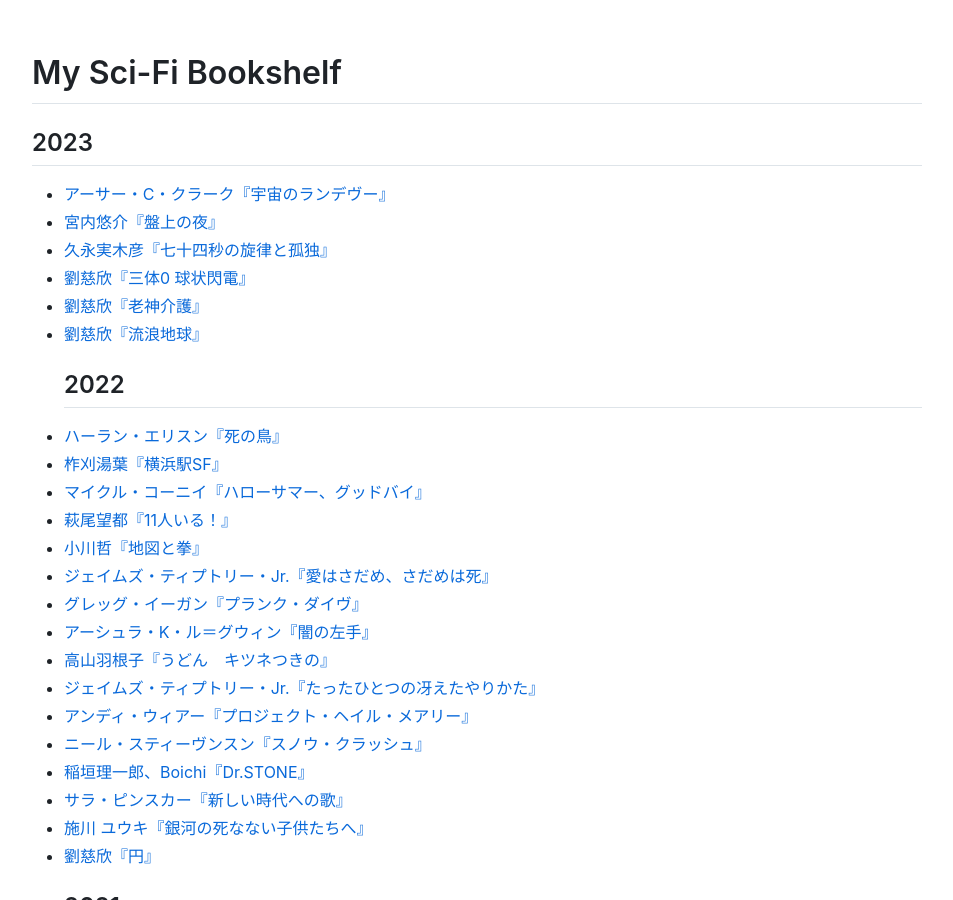
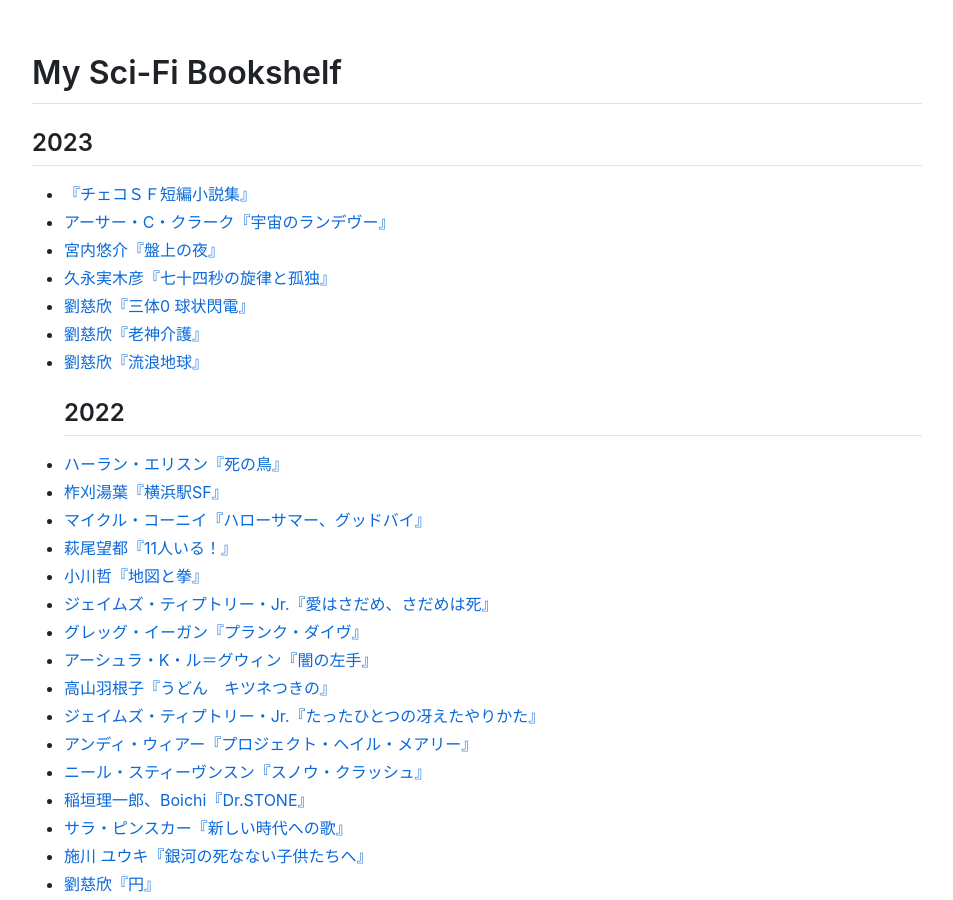
Before and after one commit to sankichi92/sankichi.net, a Jekyll site: the page built from sci-fi.md, in a window 1280 px wide and 900 px high. Shown: the whole window, without its empty margins (163-1116 px from the left). Built offline with Jekyll 4.4.1, drawn with Linux system fonts in a browser that asks for light colours; nearby versions of some CDN libraries; our own code applies the rules of GitHub Pages for plain Markdown files.

Commit message:
『チェコＳＦ短編小説集』

```diff
--- a/_data/sci-fi-bookshelf.yml
+++ b/_data/sci-fi-bookshelf.yml
@@ -1,3 +1,8 @@
+- title: チェコＳＦ短編小説集
+  author:
+  asin: B07J23RHJT
+  date: 2023-08-19
+
 - title: 宇宙のランデヴー
   author: アーサー・C・クラーク
   asin: B00JRYHKYE
```
